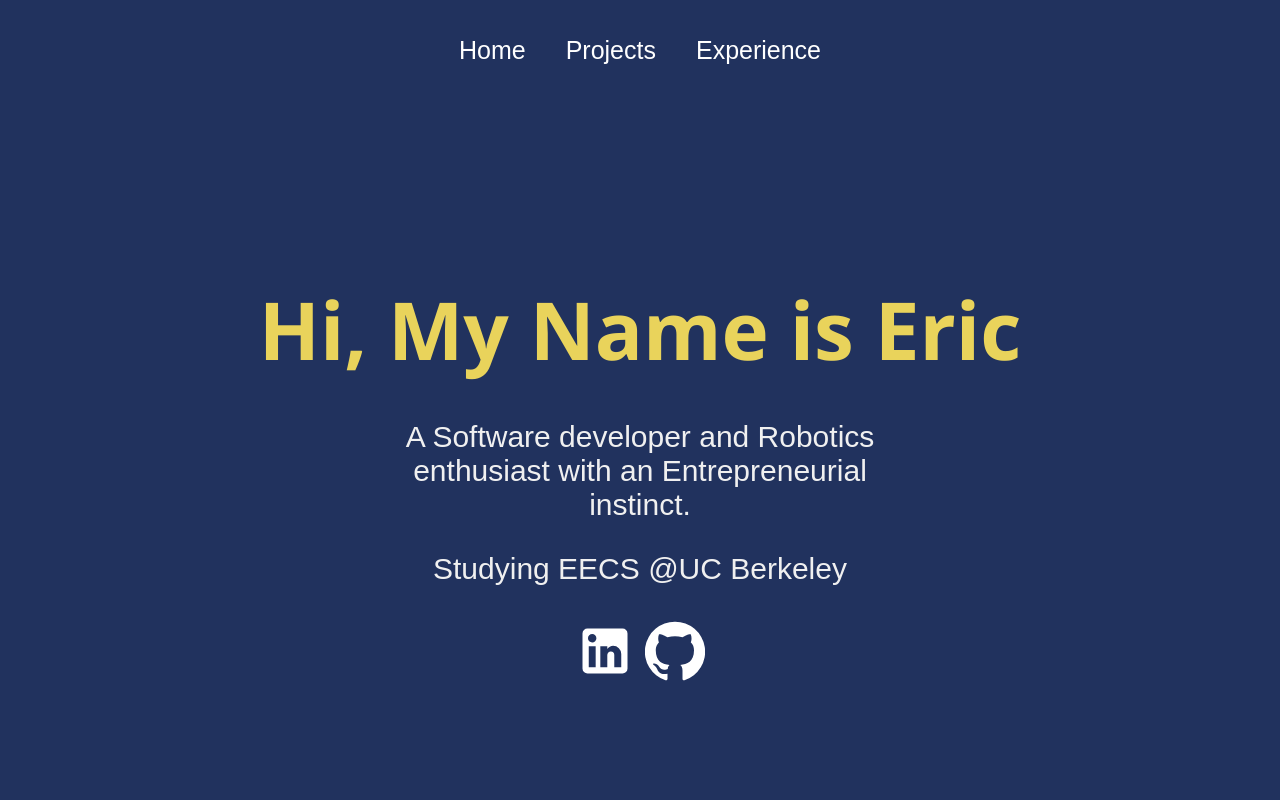
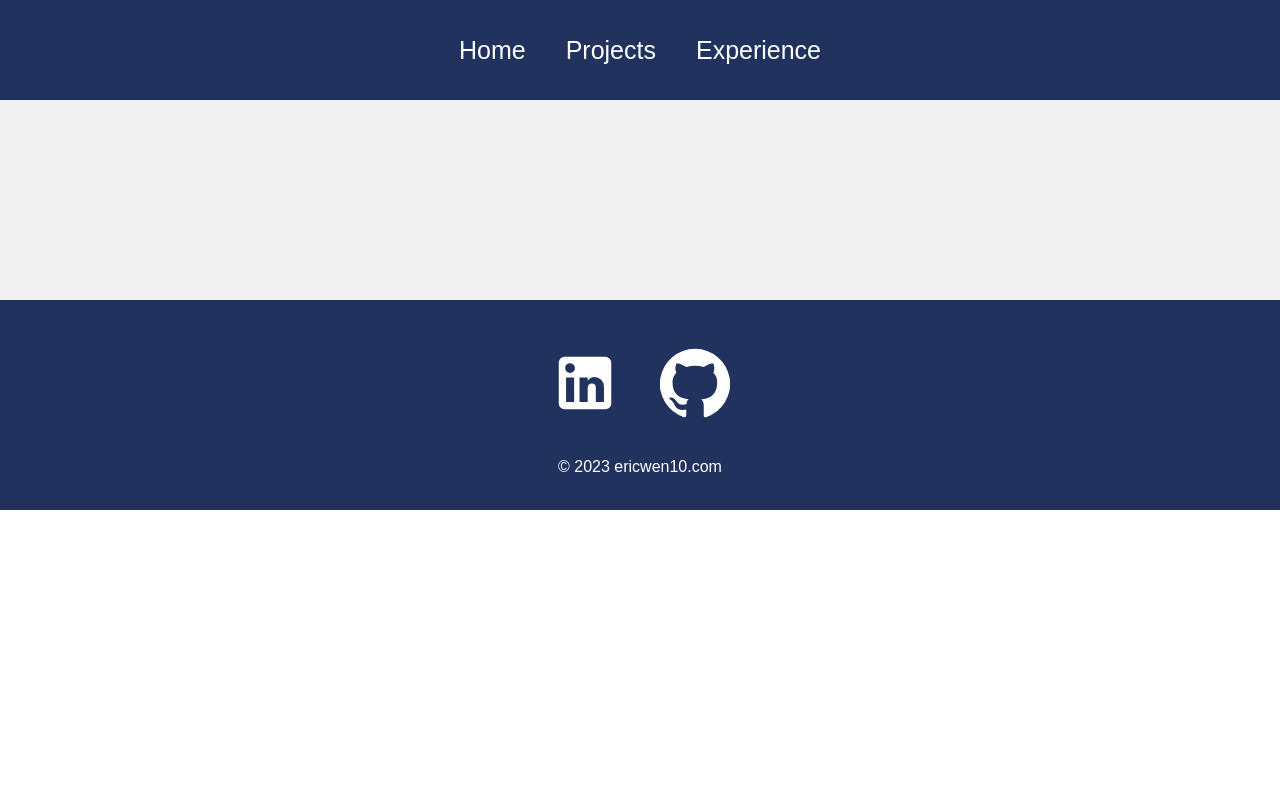
Before and after one commit to eric-wen10/eric-wen, a React (Create React App) app: page / in a window 1280 px wide. Shown: the top 800 px of the page. Built offline with nearby package versions, Linux system fonts and the light colour scheme.

Commit message:
changed the routing in App,js to change the landing page for website

```diff
--- a/src/App.js
+++ b/src/App.js
@@ -14,7 +14,7 @@
     <Router>
       <Navbar />
       <Routes>
-        <Route path="/" element={<Home />} />
+        <Route path="/personal-website" element={<Home />} />
         <Route path="/projects" element={<Projects />} />
         <Route path="/project/:id" element={<ProjectDisplay />} />
         <Route path="/experience" element={<Experience />} />
```
